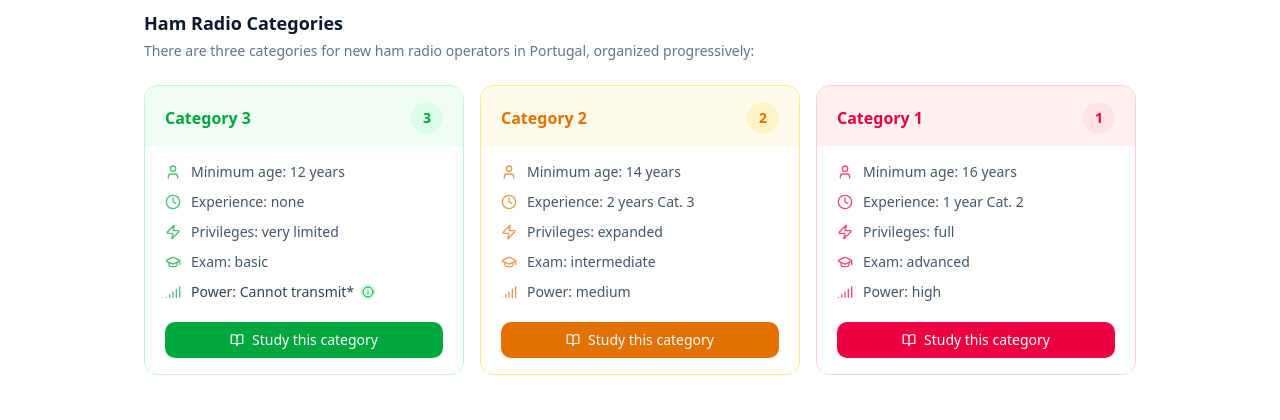
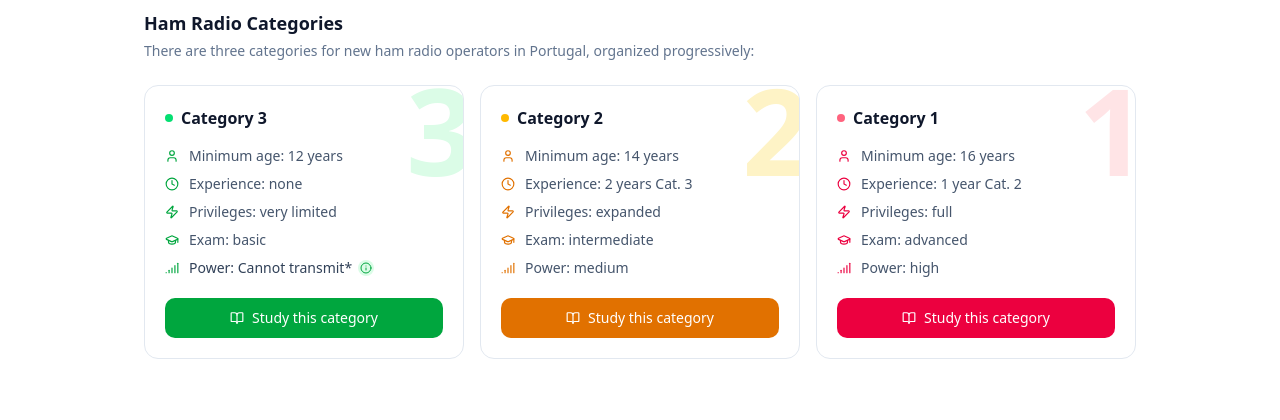
Before and after one commit to RadioEscola-pt/radioescola, a Next.js app: page /ser-radioamador in a window 1280 px wide. Shown: the part 310-730 px from the top of the page. Built offline with nearby package versions, Linux system fonts and the light colour scheme; no server answers.

Commit message:
feat: simplify category styling and enhance layout for improved readability

```diff
--- a/app/ser-radioamador/page.tsx
+++ b/app/ser-radioamador/page.tsx
@@ -21,36 +21,30 @@ export default async function BecomeHamPage() {
   const categories = [
     {
       id: "3",
-      color: "green",
-      headerBg: "bg-green-500",
-      bg: "bg-green-50 dark:bg-green-950/30",
-      border: "border-green-200 dark:border-green-800/60",
       accent: "text-green-600 dark:text-green-400",
+      dot: "bg-green-400",
       badgeBg: "bg-green-100 dark:bg-green-900/50",
-      dotBg: "bg-green-400",
+      numberColor: "text-green-100 dark:text-green-900/40",
       btnBg: "bg-green-600 hover:bg-green-500",
+      btnRing: "focus-visible:ring-green-300",
     },
     {
       id: "2",
-      color: "amber",
-      headerBg: "bg-amber-500",
-      bg: "bg-amber-50 dark:bg-amber-950/30",
-      border: "border-amber-200 dark:border-amber-800/60",
       accent: "text-amber-600 dark:text-amber-400",
+      dot: "bg-amber-400",
       badgeBg: "bg-amber-100 dark:bg-amber-900/50",
-      dotBg: "bg-amber-400",
+      numberColor: "text-amber-100 dark:text-amber-900/40",
       btnBg: "bg-amber-600 hover:bg-amber-500",
+      btnRing: "focus-visible:ring-amber-300",
     },
     {
       id: "1",
-      color: "rose",
-      headerBg: "bg-rose-500",
-      bg: "bg-rose-50 dark:bg-rose-950/30",
-      border: "border-rose-200 dark:border-rose-800/60",
       accent: "text-rose-600 dark:text-rose-400",
+      dot: "bg-rose-400",
       badgeBg: "bg-rose-100 dark:bg-rose-900/50",
-      dotBg: "bg-rose-400",
+      numberColor: "text-rose-100 dark:text-rose-900/40",
       btnBg: "bg-rose-600 hover:bg-rose-500",
+      btnRing: "focus-visible:ring-rose-300",
     },
   ];
 
@@ -103,26 +97,30 @@ export default async function BecomeHamPage() {
           {categories.map((cat) => (
             <div
               key={cat.id}
-              className={`relative rounded-xl border ${cat.border} overflow-hidden`}
+              className="group relative rounded-xl border border-slate-200 dark:border-slate-700/60 bg-white dark:bg-slate-800/50 overflow-hidden transition-shadow hover:shadow-md"
             >
-              {/* Header */}
-              <div className={`px-5 pt-4 pb-3 ${cat.bg}`}>
-                <div className="flex items-center justify-between">
-                  <h3 className={`text-base font-bold ${cat.accent}`}>
+              {/* Oversized number watermark */}
+              <span
+                className={`absolute -right-3 -top-4 text-[120px] font-black leading-none select-none pointer-events-none ${cat.numberColor}`}
+                aria-hidden="true"
+              >
+                {cat.id}
+              </span>
+
+              <div className="relative px-5 pt-5 pb-5">
+                {/* Category name with dot */}
+                <div className="flex items-center gap-2 mb-4">
+                  <span className={`w-2 h-2 rounded-full ${cat.dot}`} />
+                  <h3 className="text-base font-bold text-slate-900 dark:text-slate-100">
                     {t(`category${cat.id}.name`)}
                   </h3>
-                  <span className={`flex h-8 w-8 items-center justify-center rounded-full ${cat.badgeBg} text-sm font-bold ${cat.accent}`}>
-                    {cat.id}
-                  </span>
                 </div>
-              </div>
 
-              {/* Content */}
-              <div className="px-5 py-4 bg-white dark:bg-slate-800/50">
-                <ul className="space-y-2.5">
+                {/* Details */}
+                <ul className="space-y-2">
                   {categoryIcons.map(({ key, icon: Icon }) => (
                     <li key={key} className="flex items-center gap-2.5">
-                      <Icon className={`h-4 w-4 shrink-0 ${cat.accent} opacity-70`} />
+                      <Icon className={`h-3.5 w-3.5 shrink-0 ${cat.accent}`} />
                       {key === "power" && cat.id === "3" ? (
                         <CategoryPowerInfo
                           text={t(`category${cat.id}.${key}`)}
@@ -142,7 +140,7 @@ export default async function BecomeHamPage() {
 
                 <Link
                   href={`/exam/${cat.id}`}
-                  className={`mt-5 flex items-center justify-center gap-2 rounded-lg ${cat.btnBg} px-4 py-2 text-sm font-medium text-white transition-colors`}
+                  className={`mt-5 flex items-center justify-center gap-2 rounded-lg ${cat.btnBg} ${cat.btnRing} px-4 py-2.5 text-sm font-medium text-white transition-colors`}
                 >
                   <BookOpen className="h-3.5 w-3.5" />
                   {t("studyCategory")}
```
